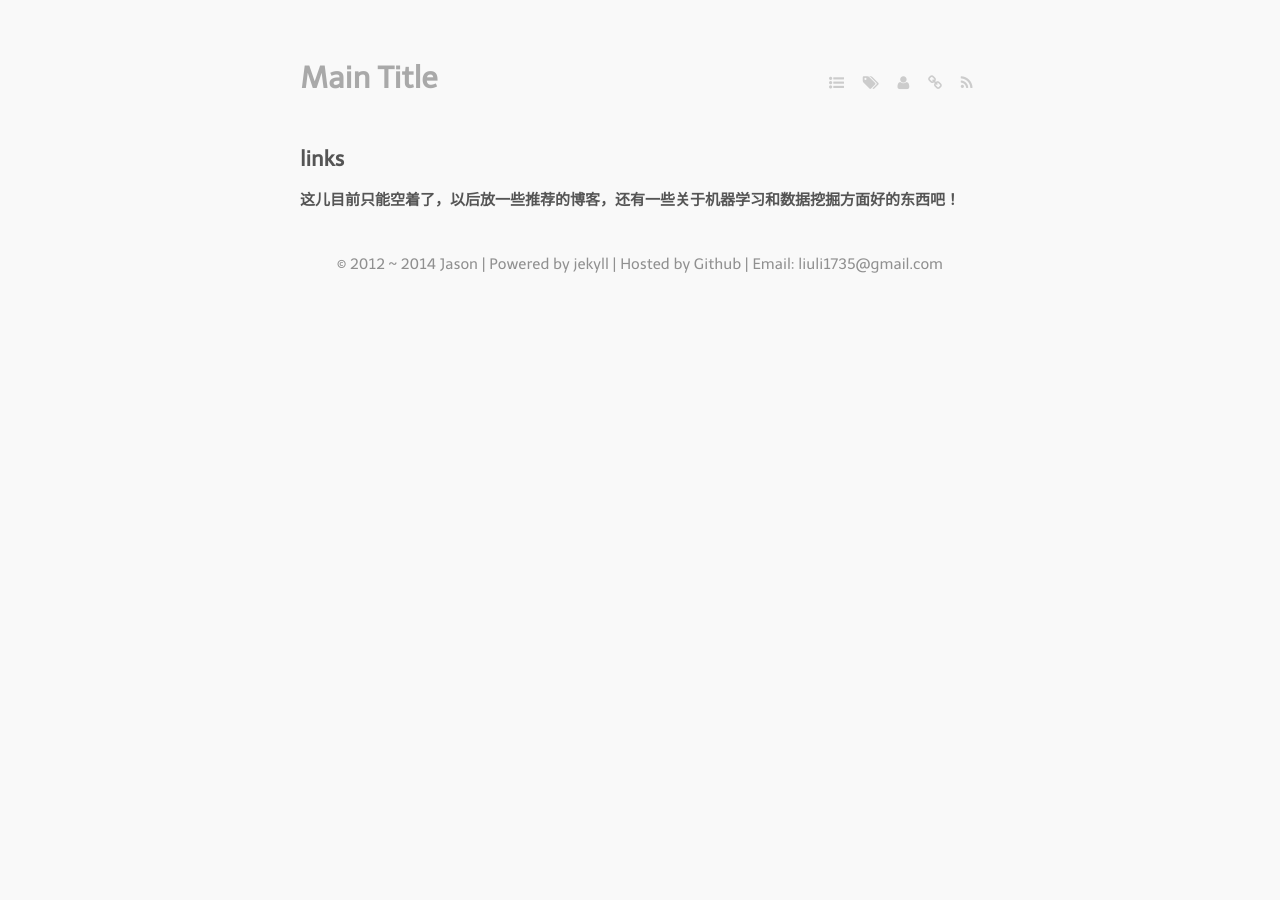
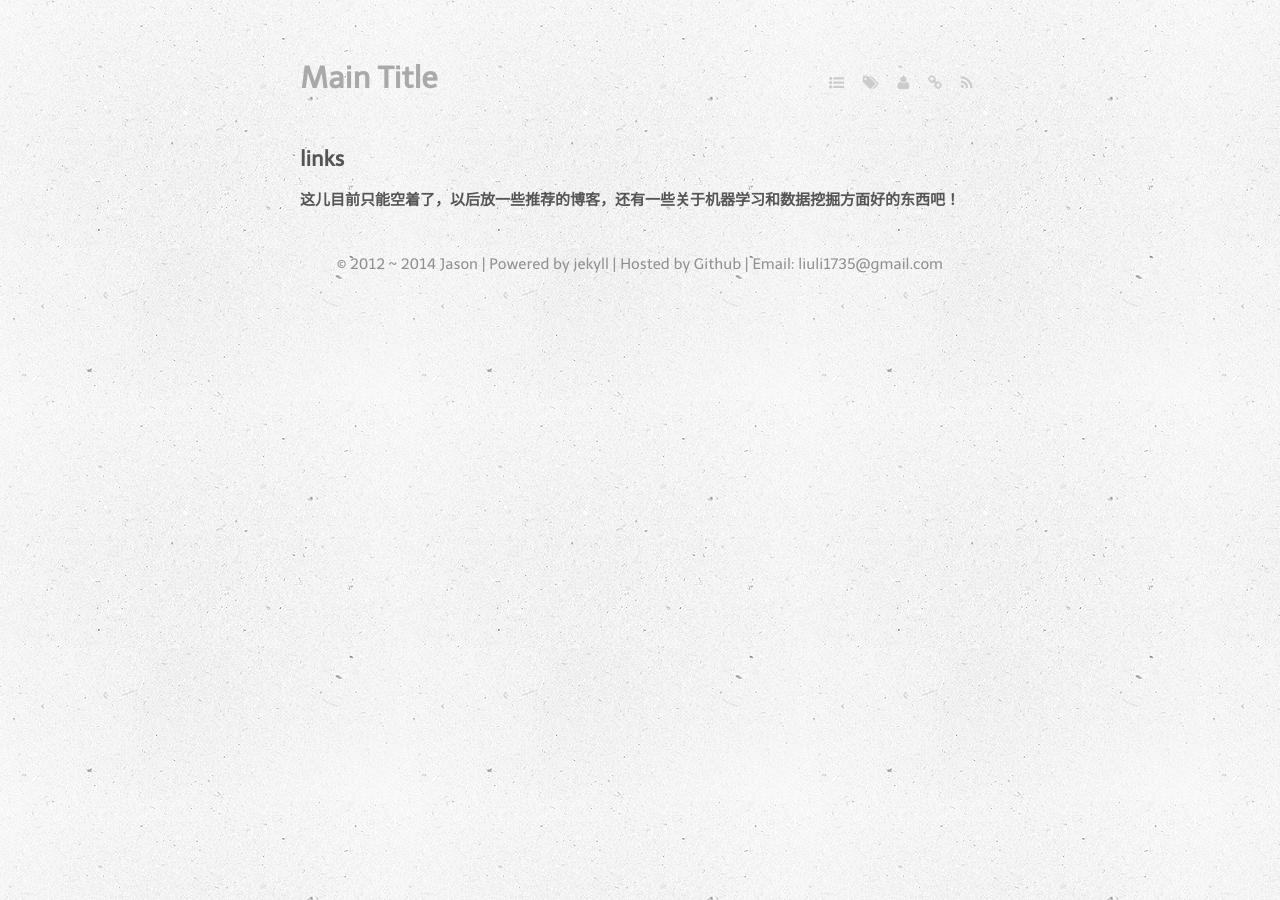
Before and after one commit to liuli1735/liuli1735.github.io, a Jekyll site: the page built from links.markdown, in a window 1280 px wide. Built offline with Jekyll 4.4.1, drawn with Linux system fonts in a browser that asks for light colours; Markdown is read by kramdown in place of the engine named in the settings; comment, search, counter and statistics services are not loaded.

Commit message:
Update media

```diff
--- a/media/css/style.css
+++ b/media/css/style.css
@@ -12,7 +12,7 @@ body {
   font-size: 15px;
   font-family: "telexregular", "Hiragino Sans GB", "Microsoft YaHei", sans-serif;
   color: #555;
-  background-color: #f9f9f9; }
+  background-image: url(/media/files/bg.png); }
 
 ol, ul {
   list-style-position: inside; }
```
Also changed, not shown: media/files/bg.png (added).
